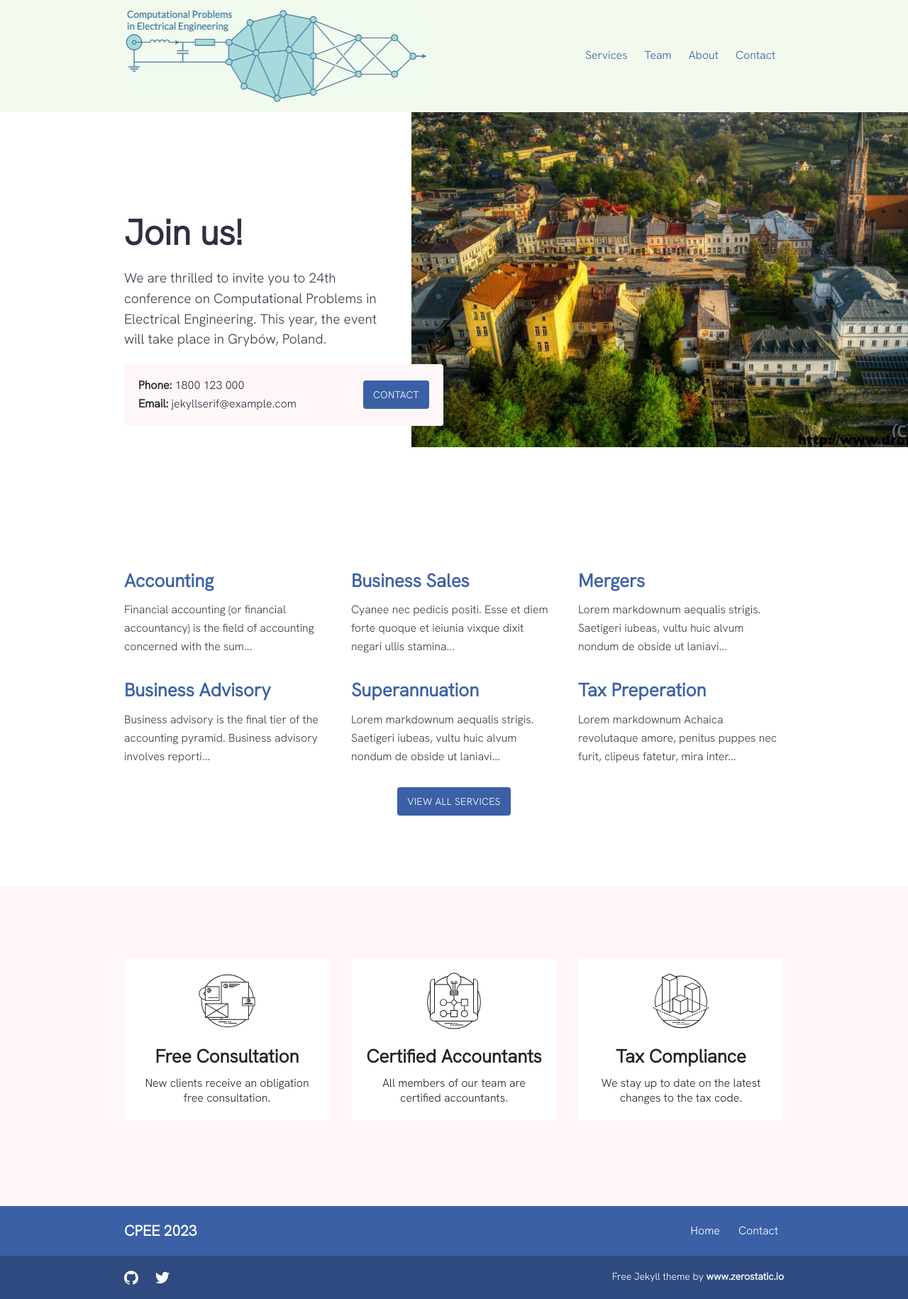
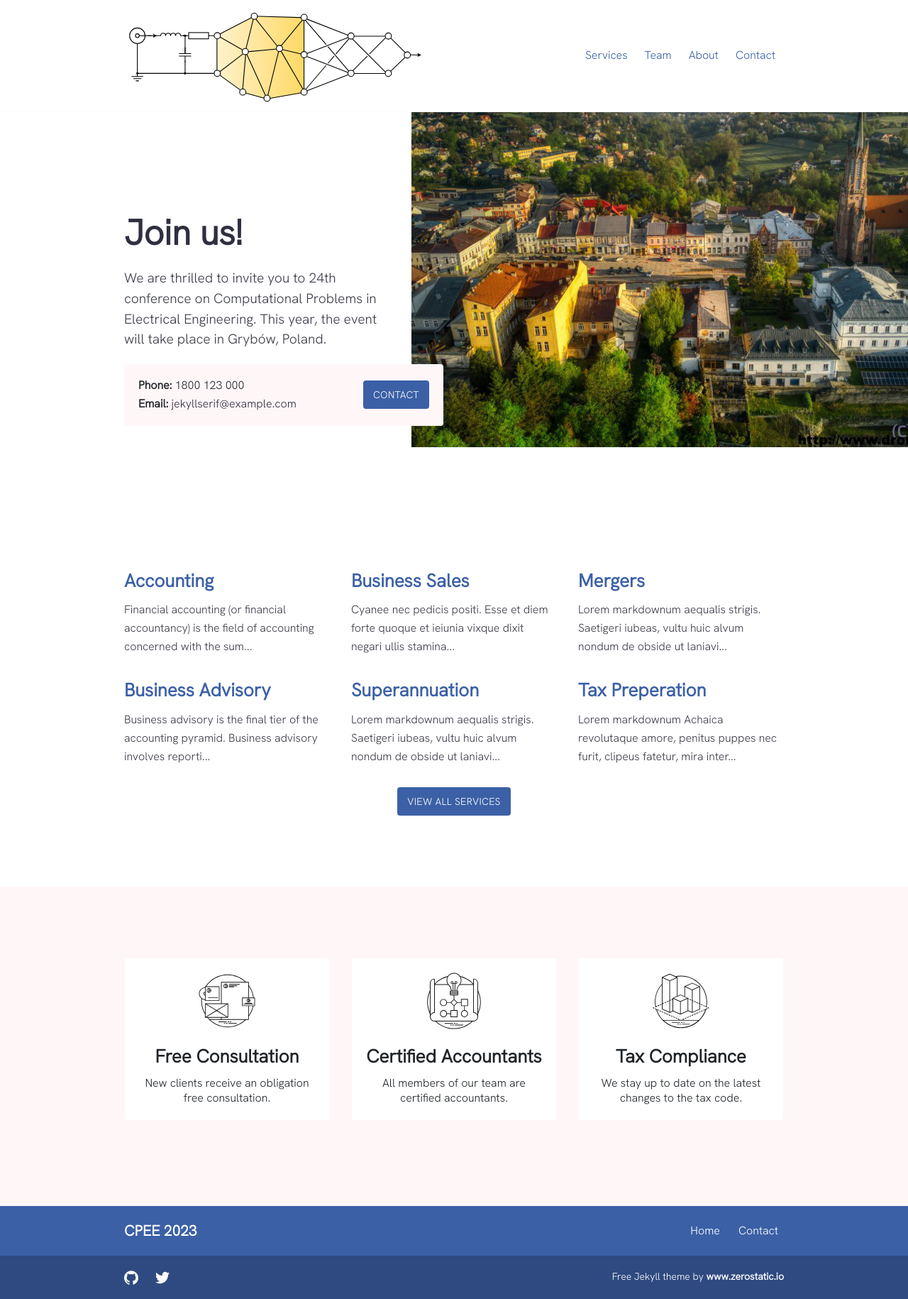
Before and after one commit to bchaber/bchaber.github.io, a Jekyll site: the page built from index.md, in a window 1280 px wide. Shown: the whole page at 71% size. Built offline with Jekyll 4.4.1, drawn with Linux system fonts in a browser that asks for light colours.

Commit message:
Personalize

```diff
--- a/_config.yml
+++ b/_config.yml
@@ -6,7 +6,7 @@
   mobile: "images/logo/logo-mobile.svg"
   mobile_height: "32px"
   mobile_width: "32px"
-  desktop: "images/logo/cpee-logo.png"
+  desktop: "images/logo/cpee-logo.svg"
   desktop_height: "137px"
   desktop_width: "430px"
 
--- a/assets/css/style.scss
+++ b/assets/css/style.scss
@@ -72,7 +72,3 @@
     line-height: 1.3;
   }
 }
-
-.header {
-    background-color: rgb(241, 250, 237);
-}
```
Also changed, not shown: images/logo/cpee-logo.png (deleted), images/logo/cpee-logo.svg (added).
